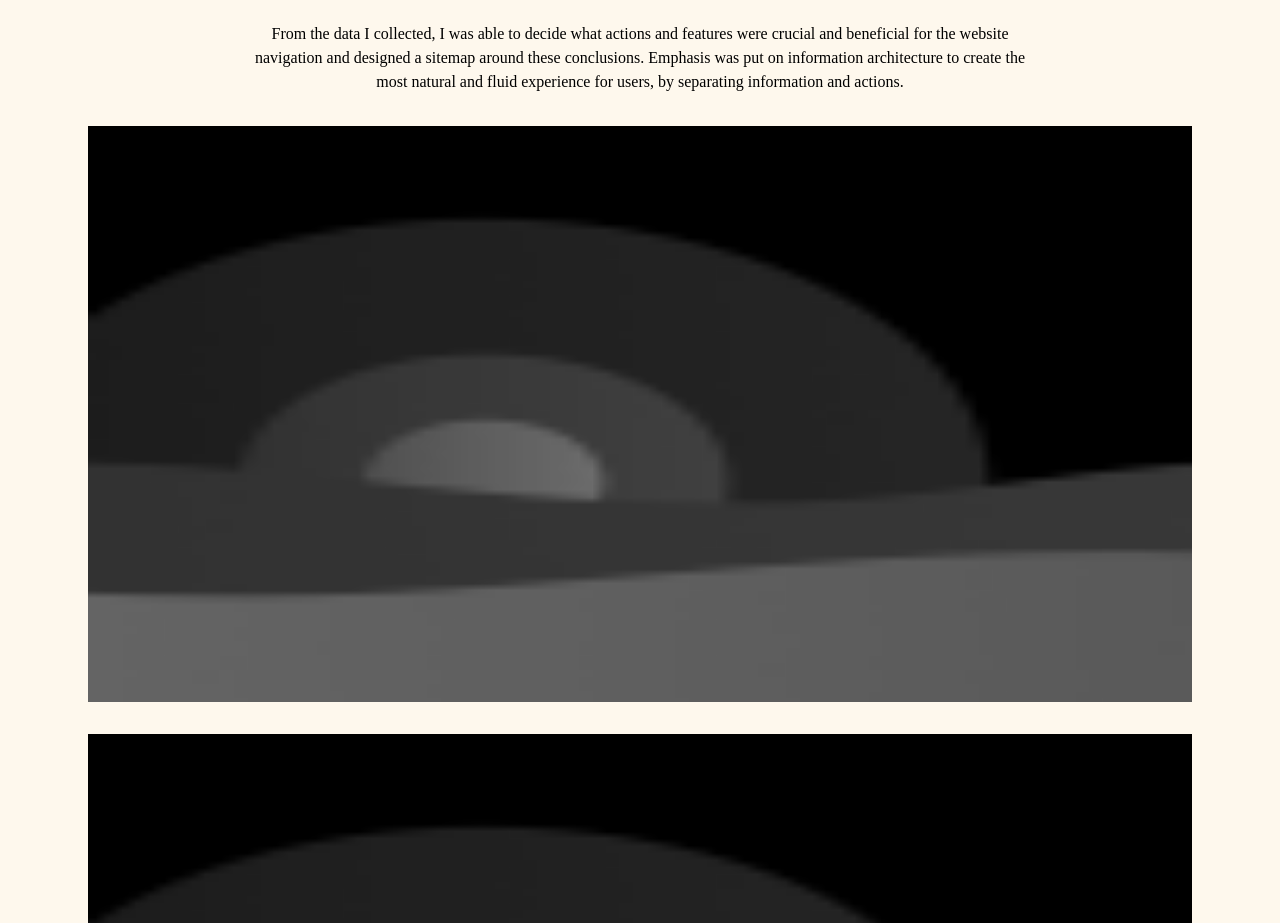
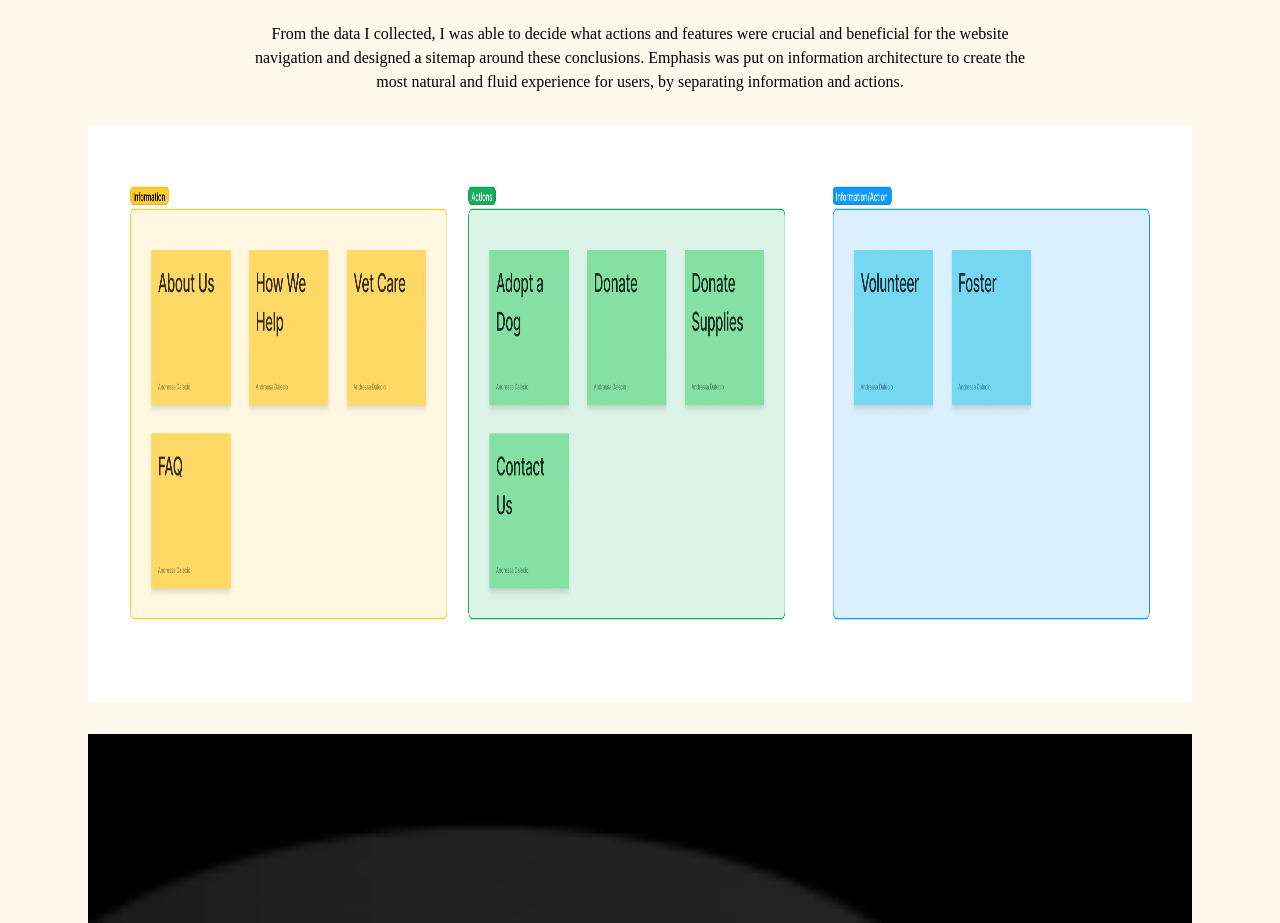
Before and after one commit to gustxyz/andressa-portfolio, a Next.js app: page /my-work/seattle-dogs in a window 1280 px wide. Shown: the part 6080-7003 px from the top of the page. Built offline with nearby package versions, Linux system fonts and the light colour scheme.

Commit message:
nagflowpicture

```diff
--- a/app/my-work/seattle-dogs/page.tsx
+++ b/app/my-work/seattle-dogs/page.tsx
@@ -192,7 +192,7 @@ const NavigationDescription = (
   </>
 );
 
-const NavigationImgPath1 = "/images/research-img.png";
+const NavigationImgPath1 = "/images/action_information.png";
 const NavigationImgPath2 = "/images/research-img.png";
 
 //Navigation Improvement
```
Also changed, not shown: public/images/action_information.png (added).
